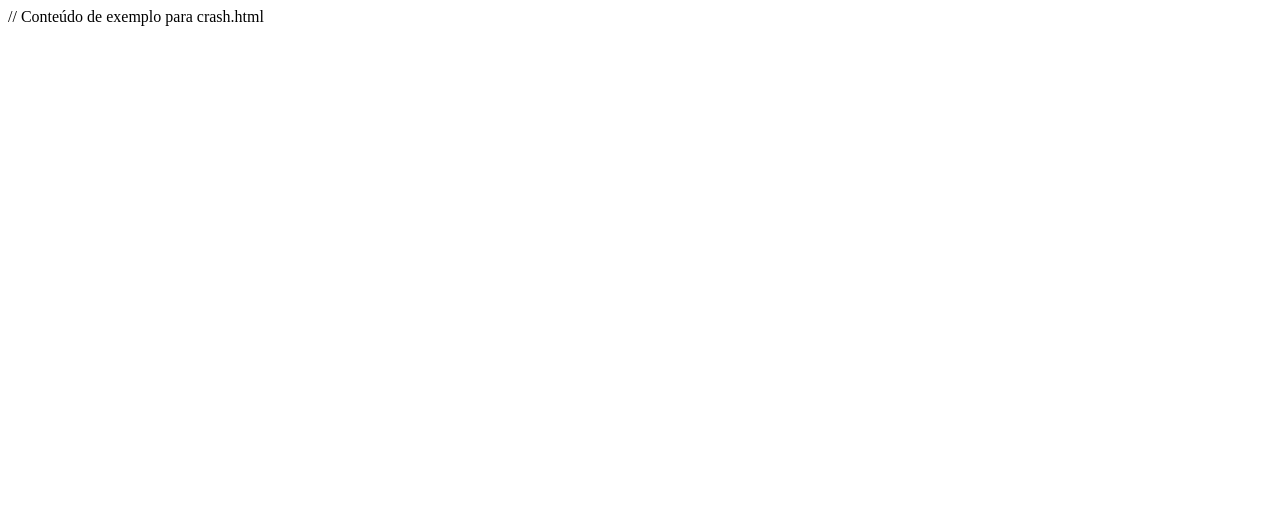
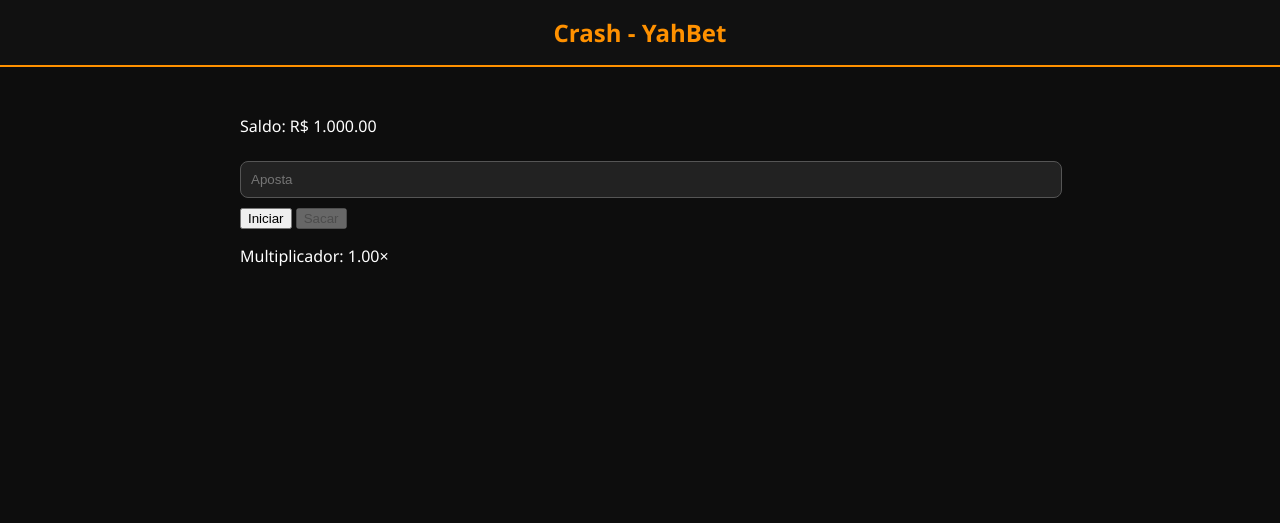
Before and after one commit to Yahikzz/yahbet, a website: page crash.html in a window 1280 px wide. Drawn offline with Linux system fonts and the light colour scheme.

Commit message:
Update crash.html

```diff
--- a/crash.html
+++ b/crash.html
@@ -1 +1,20 @@
-// Conteúdo de exemplo para crash.html
+<!DOCTYPE html>
+<html lang="pt-BR">
+<head>
+  <meta charset="UTF-8">
+  <title>Crash - YahBet</title>
+  <link rel="stylesheet" href="css/style.css">
+</head>
+<body>
+  <header>Crash - YahBet</header>
+  <div class="container">
+    <p>Saldo: R$ <span id="saldo">0.00</span></p>
+    <input id="valorAposta" placeholder="Aposta" type="number" step="0.01" min="0.5">
+    <button id="btnStart">Iniciar</button>
+    <button id="btnSacar" disabled>Sacar</button>
+    <p>Multiplicador: <span id="multiplicador">1.00×</span></p>
+    <canvas id="grafico" width="600" height="200"></canvas>
+  </div>
+  <script src="js/crash.js"></script>
+</body>
+</html>
```
